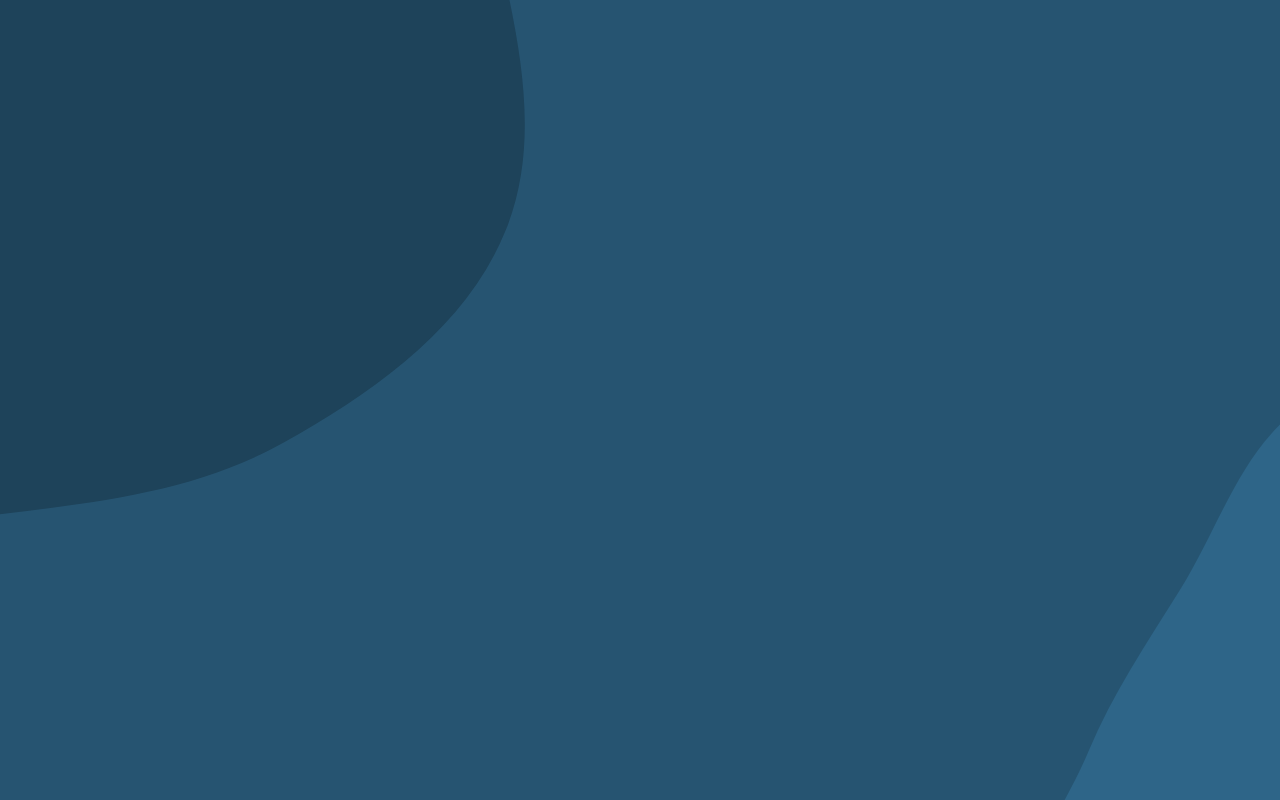
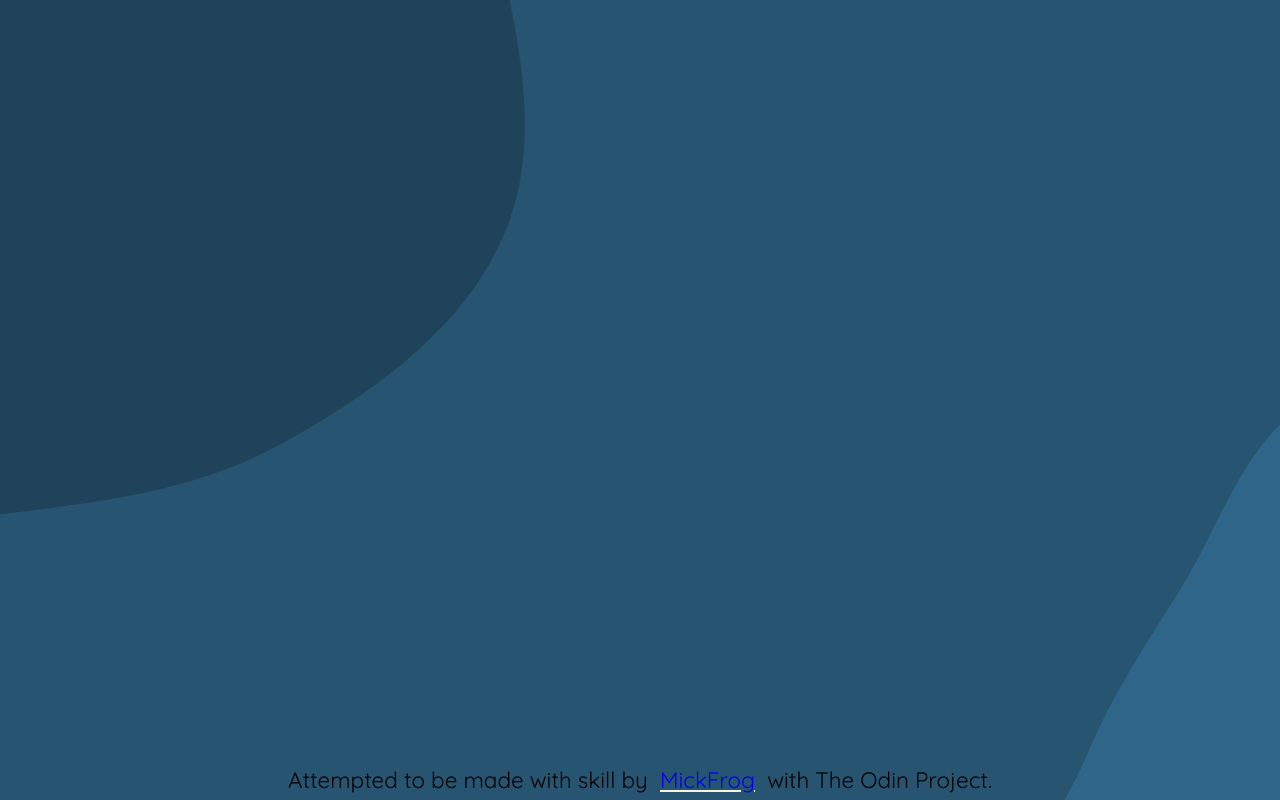
Before and after one commit to MickFrog/weatherApp, a plain HTML site: page index.html in a window 1280 px wide. Drawn offline with Linux system fonts and the light colour scheme.

Commit message:
Add font

```diff
--- a/index.html
+++ b/index.html
@@ -19,7 +19,7 @@
         </div>
 
         <div class="footer">
-
+            Attempted to be made with skill by &nbsp;<a href="https://www.github.com/MickFrog/weatherApp">MickFrog</a>&nbsp; with The Odin Project.
         </div>
     </body>
 </html>
--- a/style.css
+++ b/style.css
@@ -1,3 +1,10 @@
+@import url('https://fonts.googleapis.com/css2?family=Quicksand&display=swap');
+
+:root {
+    --myFont: 'Quicksand', sans-serif;
+    --textSize: 1.4rem;
+}
+
 * {
     box-sizing: border-box;
 }
@@ -7,8 +14,16 @@ body {
     flex-flow: column;
     min-height: 100vh;
     margin: 0px;
+
     background-image: url(./images/clear.svg);
     background-size: cover;
+
+    font-family: var(--myFont);
+    font-size: var(--textSize);
+}
+
+a {
+    text-decoration-color: beige;
 }
 
 .header {
@@ -21,4 +36,7 @@ body {
 
 .footer {
     height: 5vh;
+    display: flex;
+    justify-content: center;
+    align-items: center;
 }
```
